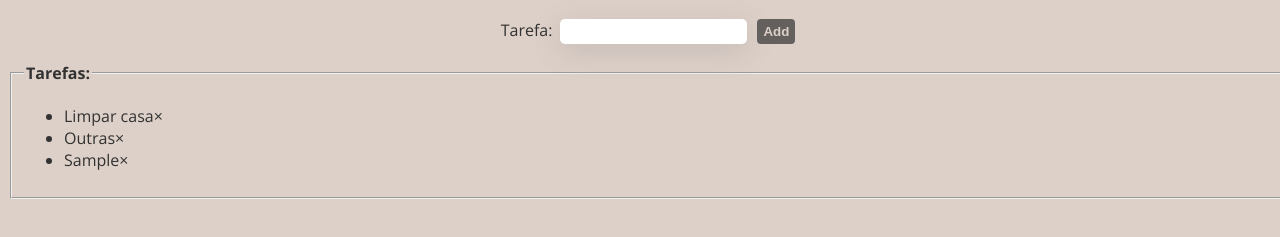
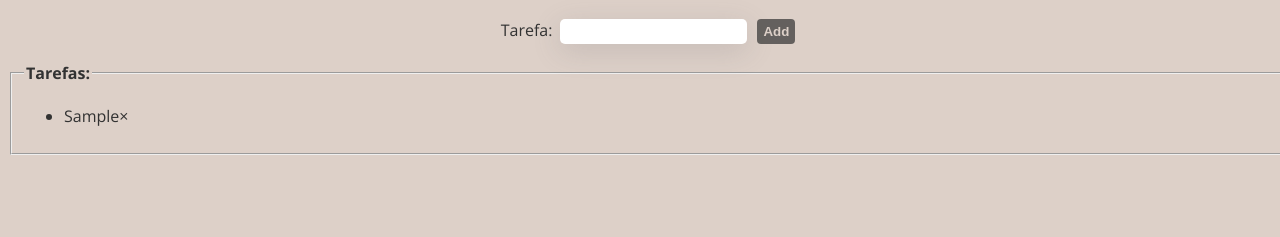
Before and after one commit to JPacademico/Lista-tarefas, a plain HTML site: page index.html in a window 1280 px wide. Both pictures are taken after typing "Sample" into the empty fields and a click on the button "Add". Shown: the part 67-304 px from the top of the page. Drawn offline with nearby package versions, Linux system fonts and the light colour scheme.

Commit message:
commit paia

```diff
--- a/assets/css/style.css
+++ b/assets/css/style.css
@@ -61,6 +61,10 @@ li{
 }
 
 .checked {
-    text-decoration: line-through;
-    opacity: 0.6;
-  }
+  text-decoration: line-through;
+  opacity: 0.6;
+}
+
+.list-container{
+  display: none;
+}
--- a/assets/script/app.js
+++ b/assets/script/app.js
@@ -21,15 +21,17 @@ function addTarefa(){
     let li = document.createElement('LI')
     let tarefa = document.form_main.task.value
     let caixatarefa = document.createTextNode(tarefa)
+    let caixatoda = document.querySelector('.list-container')
 
+    if(tarefa == ""){
 
-    li.appendChild(caixatarefa)//Texto foi criado e entra como lista
-    document.querySelector('ul').appendChild(li)//Essa lista desordenada vai receber o elemento filho
-    document.form_main.task.value = ""//Após limpa o input
+    }else{
+        caixatoda.style.display = "block"
+        li.appendChild(caixatarefa)//Texto foi criado e entra como lista
+        document.querySelector('ul').appendChild(li)//Essa lista desordenada vai receber o elemento filho
+        document.form_main.task.value = ""//Após limpa o input
 
-    botaoFechar(li); //Chama novamente a função
+        botaoFechar(li); //Chama novamente a função
+    }
+
 }
-
-const laele = document.querySelector('ul')
-
-console.log(laele)
--- a/index.html
+++ b/index.html
@@ -19,8 +19,7 @@
   <fieldset>
     <legend><strong>Tarefas:</strong></legend>
     <ul>
-      <li>Limpar casa</li>
-      <li>Outras</li>
+
     </ul>
   </fieldset>
 </div>
```
